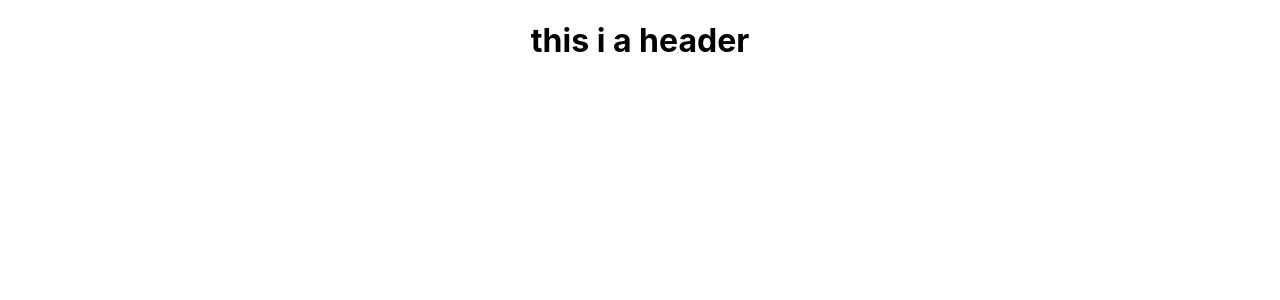
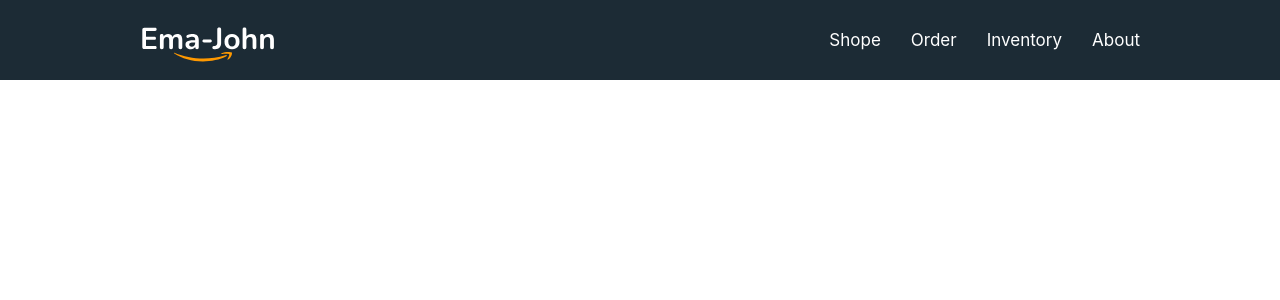
Before and after one commit to masuddrak/Ema-Jon_App-Simple, a React (Create React App) app: page / in a window 1280 px wide. Shown: the top 300 px of the page. Built offline with nearby package versions, Linux system fonts and the light colour scheme.

Commit message:
navigation complet

```diff
--- a/src/App.js
+++ b/src/App.js
@@ -4,7 +4,7 @@ import Header from './components/Header/Header';
 
 function App() {
   return (
-    <div className="App">
+    <div>
      <Header></Header>
     </div>
   );
--- a/src/components/Header/Header.css
+++ b/src/components/Header/Header.css
@@ -0,0 +1,18 @@
+.header{
+    background-color: #1C2B35;
+    height: 80px;
+    display: flex;
+    align-items: center;
+    justify-content: space-between;
+    padding-left: 140px;
+    padding-right: 140px;
+}
+.header a{
+    text-decoration: none;
+    font-size: 17px;
+    color: #fff;
+    margin-left: 30px;
+}
+.header a:hover{
+    color: orange;
+}
--- a/src/components/Header/Header.js
+++ b/src/components/Header/Header.js
@@ -1,10 +1,17 @@
 import React from 'react';
-
+import logo from '../../images/Logo.svg';
+import './Header.css'
 const Header = () => {
     return (
-        <div>
-            <h1>this i a header</h1>
-        </div>
+        <nav className='header'>
+            <img src={logo} alt="" />
+            <div>
+                <a href="/shope">Shope</a>
+                <a href="/order">Order</a>
+                <a href="/inventory">Inventory</a>
+                <a href="/about">About</a>
+            </div>
+        </nav>
     );
 };
 
```
